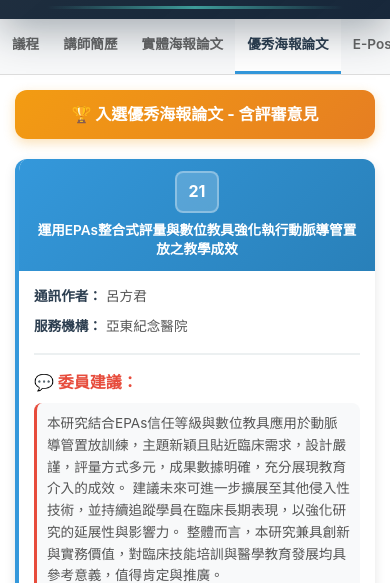
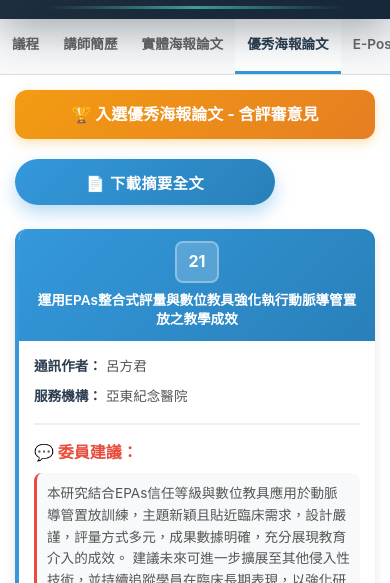
Before and after one commit to ling3567/2025annualconference, a plain HTML site: page posters02.html in a window 390 px wide. Shown: the part 261-844 px from the top of the page. Drawn offline with Linux system fonts and the light colour scheme.

Commit message:
Add download abstract button to posters page

```diff
--- a/posters02.html
+++ b/posters02.html
@@ -222,6 +222,52 @@
             margin-bottom: 20px;
             font-size: 1.1rem;
             box-shadow: 0 4px 12px rgba(243, 156, 18, 0.3);
+        }
+
+        .download-abstract-button {
+            display: inline-flex;
+            align-items: center;
+            justify-content: center;
+            gap: 8px;
+            background: linear-gradient(135deg, #3498db, #2980b9);
+            color: #ffffff;
+            border: none;
+            border-radius: 999px;
+            padding: 12px 22px;
+            font-size: 1rem;
+            font-weight: 700;
+            margin: 0 auto 24px;
+            cursor: pointer;
+            width: min(260px, 100%);
+            box-shadow: 0 8px 18px rgba(52, 152, 219, 0.35);
+            transition: all 0.3s ease;
+        }
+
+        .download-abstract-button:hover,
+        .download-abstract-button:focus {
+            transform: translateY(-2px);
+            box-shadow: 0 10px 22px rgba(41, 128, 185, 0.4);
+            outline: none;
+        }
+
+        .download-abstract-button:active {
+            transform: translateY(0);
+            box-shadow: 0 6px 16px rgba(41, 128, 185, 0.35);
+        }
+
+        .download-abstract-button:disabled {
+            background: linear-gradient(135deg, #95a5a6, #7f8c8d);
+            box-shadow: none;
+            cursor: not-allowed;
+            opacity: 0.85;
+        }
+
+        @media (max-width: 600px) {
+            .download-abstract-button {
+                font-size: 0.95rem;
+                padding: 12px 18px;
+                letter-spacing: 0.5px;
+            }
         }
 
         .posters-grid {
@@ -496,6 +542,10 @@
                 <div class="award-section">
                     🏆 入選優秀海報論文 - 含評審意見
                 </div>
+
+                <button type="button" id="download-abstract-button" class="download-abstract-button">
+                    📄 下載摘要全文
+                </button>
 
                 <div class="posters-grid">
                 <div class="poster-card">
@@ -803,9 +853,14 @@
                     });
                 });
 
+                const downloadButton = document.getElementById('download-abstract-button');
+                if (downloadButton) {
+                    downloadButton.addEventListener('click', downloadPosterAbstracts);
+                }
+
                 // 下載優秀海報論文摘要功能
-        function downloadPosterAbstracts() {
-            const button = event.target;
+                function downloadPosterAbstracts(event) {
+                    const button = event.currentTarget;
                     const originalText = button.innerHTML;
 
                     // 顯示下載狀態
```
Lines whose indentation alone changed are shown as unchanged.
